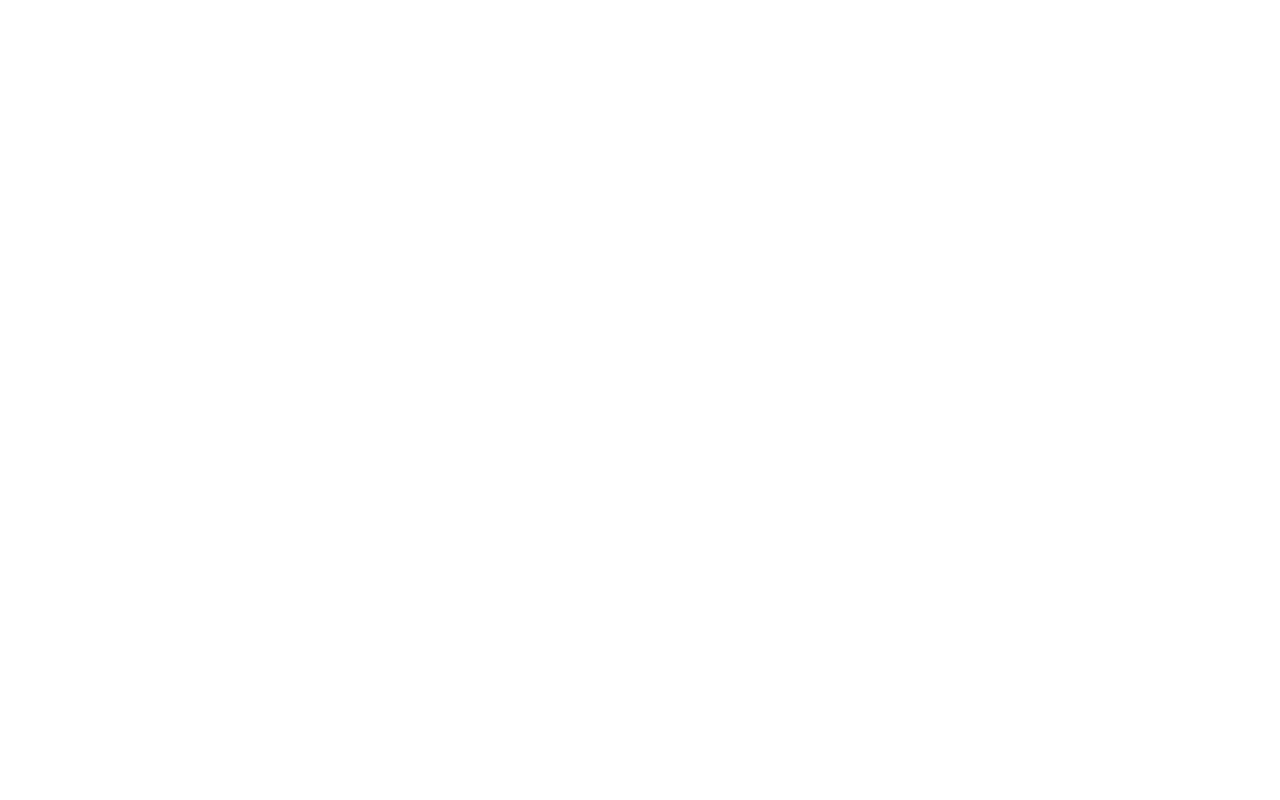
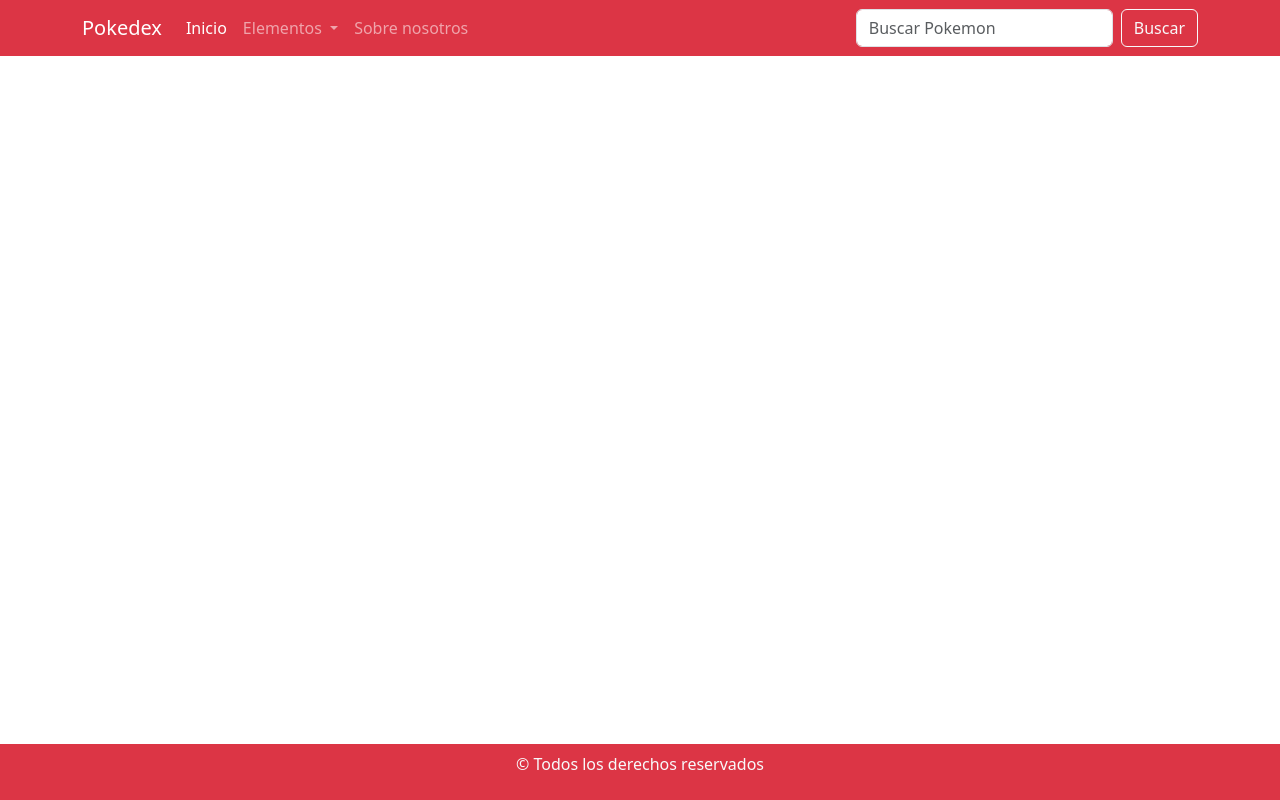
Before and after one commit to frantejerizo/pokedex-grupo1, a plain HTML site: page index.html in a window 1280 px wide. Drawn offline with nearby package versions, Linux system fonts and the light colour scheme.

Commit message:
agrego navbar y footer

```diff
--- a/index.html
+++ b/index.html
@@ -9,9 +9,44 @@
 </head>
 <body>
     <header>
+        <nav class="navbar navbar-expand-md bg-danger navbar-dark">
+            <div class="container">
+              <a class="navbar-brand" href="index.html">Pokedex</a>
+              <button class="navbar-toggler" type="button" data-bs-toggle="collapse" data-bs-target="#navbarSupportedContent" aria-controls="navbarSupportedContent" aria-expanded="false" aria-label="Toggle navigation">
+                <span class="navbar-toggler-icon"></span>
+              </button>
+              <div class="collapse navbar-collapse" id="navbarSupportedContent">
+                <ul class="navbar-nav me-auto mb-2 mb-lg-0">
+                  <li class="nav-item">
+                    <a class="nav-link active" aria-current="page" href="index.html">Inicio</a>
+                  </li>
+                  <li class="nav-item dropdown">
+                    <a class="nav-link dropdown-toggle" href="#" role="button" data-bs-toggle="dropdown" aria-expanded="false">
+                      Elementos
+                    </a>
+                    <ul class="dropdown-menu">
+                      <li><a class="dropdown-item" href="#">Action</a></li>
+                      <li><a class="dropdown-item" href="#">Another action</a></li>
+                      <li><hr class="dropdown-divider"></li>
+                      <li><a class="dropdown-item" href="#">Something else here</a></li>
+                    </ul>
+                  </li>
+                  <li class="nav-item">
+                    <a class="nav-link" aria-current="page" href="./pages/sobreNosotros.html">Sobre nosotros</a>
+                  </li>
+                </ul>
+                <form class="d-flex" role="search">
+                  <input class="form-control me-2" type="search" placeholder="Buscar Pokemon" aria-label="Search">
+                  <button class="btn btn-outline-light" type="submit">Buscar</button>
+                </form>
+              </div>
+            </div>
+          </nav>
     </header>
     <main></main>
-    <footer></footer>
+    <footer class="py-2 bg-danger text-light text-center">
+        <p>&copy; Todos los derechos reservados</p>
+    </footer>
     <script src="https://cdn.jsdelivr.net/npm/bootstrap@5.3.3/dist/js/bootstrap.bundle.min.js" integrity="sha384-YvpcrYf0tY3lHB60NNkmXc5s9fDVZLESaAA55NDzOxhy9GkcIdslK1eN7N6jIeHz" crossorigin="anonymous"></script>
 </body>
 </html>
```
